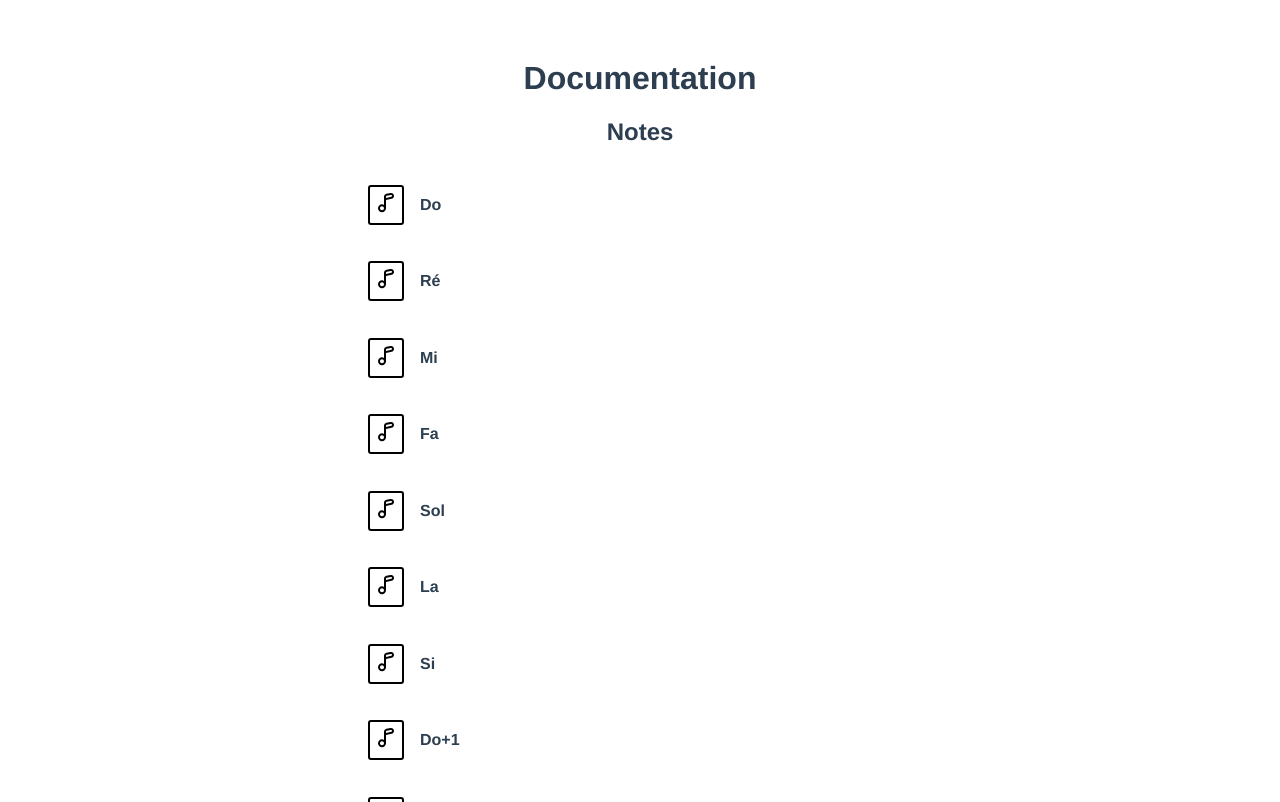
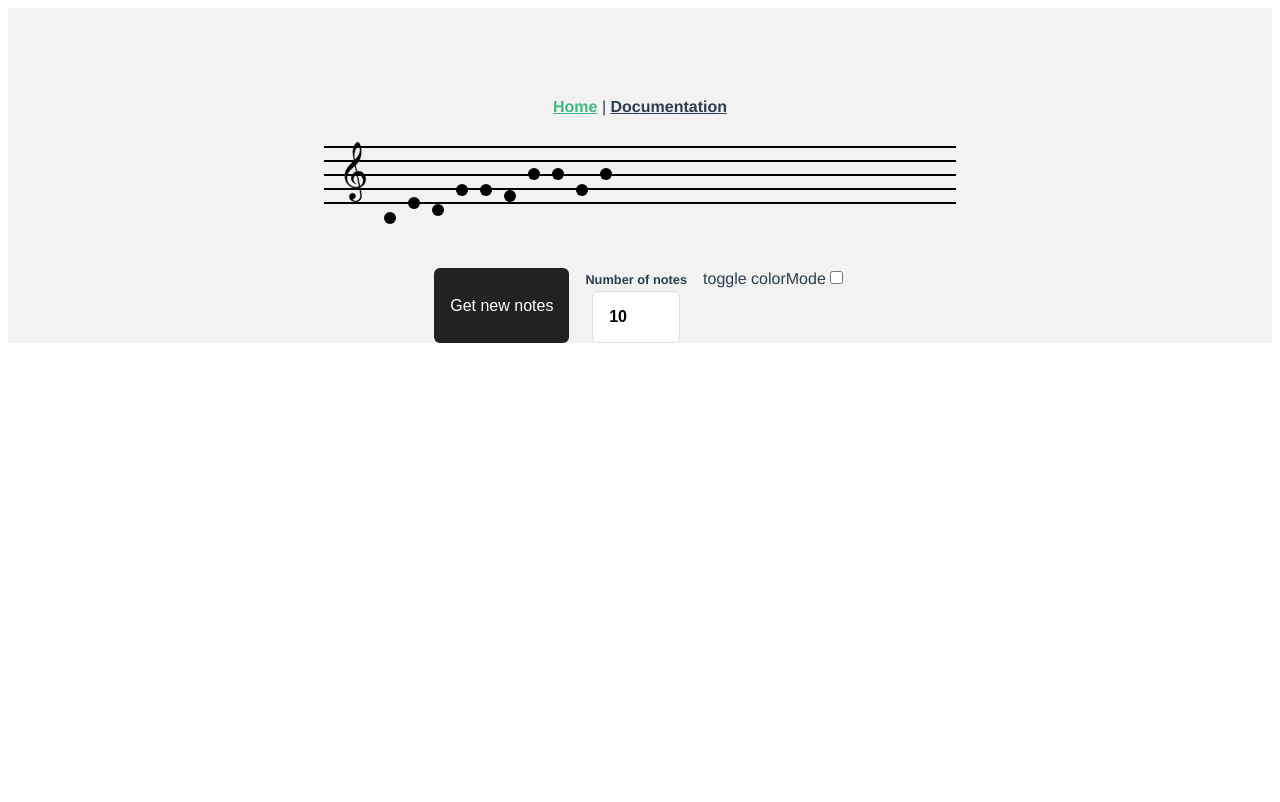
Before and after one commit to Arnaud-Dubois/notes-reading, a Vue app: page / in a window 1280 px wide. Shown: the top 802 px of the page. Built offline with nearby package versions, Linux system fonts and the light colour scheme.

Commit message:
add router

```diff
--- a/package.json
+++ b/package.json
@@ -9,11 +9,13 @@
   },
   "dependencies": {
     "core-js": "^3.6.5",
-    "vue": "^2.6.11"
+    "vue": "^2.6.11",
+    "vue-router": "^3.5.4"
   },
   "devDependencies": {
     "@vue/cli-plugin-babel": "~4.5.0",
     "@vue/cli-plugin-eslint": "~4.5.0",
+    "@vue/cli-plugin-router": "^4.5.17",
     "@vue/cli-service": "~4.5.0",
     "babel-eslint": "^10.1.0",
     "eslint": "^6.7.2",
--- a/src/App.vue
+++ b/src/App.vue
@@ -1,25 +1,19 @@
 <template>
   <div id="app">
+    <div id="nav">
+      <router-link to="/">Home</router-link> |
+      <router-link to="/documentation">Documentation</router-link>
+    </div>
     <div class="container">
-      <div>
-        <Documentation />
-      </div>
-      <h1>Notes reading</h1>
-      <MusicalRange />
+      <router-view/>
     </div>
   </div>
 </template>
 
 <script>
-import MusicalRange from "./components/MusicalRange.vue";
-import Documentation from "./components/Documentation.vue";
 
 export default {
   name: "App",
-  components: {
-    MusicalRange,
-    Documentation,
-  },
 };
 </script>
 
@@ -34,7 +28,8 @@ export default {
   -moz-osx-font-smoothing: grayscale;
   text-align: center;
   color: #2c3e50;
-  margin-top: 60px;
+  padding-top: 60px;
+  background: #f2f2f2;
 }
 
 .container {
@@ -47,4 +42,17 @@ export default {
     max-width: 100%;
   }
 }
+
+#nav {
+  padding: 30px;
+}
+
+#nav a {
+  font-weight: bold;
+  color: #2c3e50;
+}
+
+#nav a.router-link-exact-active {
+  color: #42b983;
+}
 </style>
--- a/src/main.js
+++ b/src/main.js
@@ -1,8 +1,10 @@
 import Vue from 'vue'
 import App from './App.vue'
+import router from './router.js'
 
 Vue.config.productionTip = false
 
 new Vue({
-  render: h => h(App),
+  router,
+  render: h => h(App)
 }).$mount('#app')
--- a/src/components/Documentation.vue
+++ b/src/pages/Documentation.vue
@@ -46,7 +46,7 @@
 </template>
 
 <script>
-import DocumentationItem from './DocumentationItem.vue'
+import DocumentationItem from '@/components/DocumentationItem.vue'
 
 export default {
   name: "Documentation",
--- /dev/null
+++ b/src/pages/Home.vue
@@ -0,0 +1,14 @@
+<template>
+  <MusicalRange />
+</template>
+
+<script>
+import MusicalRange from "@/components/MusicalRange.vue";
+
+export default {
+  name: "Home",
+  components: {
+    MusicalRange,
+  },
+};
+</script>
--- /dev/null
+++ b/src/router.js
@@ -0,0 +1,20 @@
+import Vue from 'vue'
+import VueRouter from 'vue-router'
+
+/* pages */
+import Home from "@/pages/Home.vue"
+import Documentation from "@/pages/Documentation.vue"
+
+
+const routes = [
+  { path: '/', name:'Home', component: Home },
+  { path: '/documentation', name:'Documentation', component: Documentation },
+]
+
+const router = new VueRouter({
+  routes // short for `routes: routes`
+})
+
+Vue.use(VueRouter)
+
+export default router
```
Also changed, not shown: 1 other file (tests, documents, lock files or other folders).
